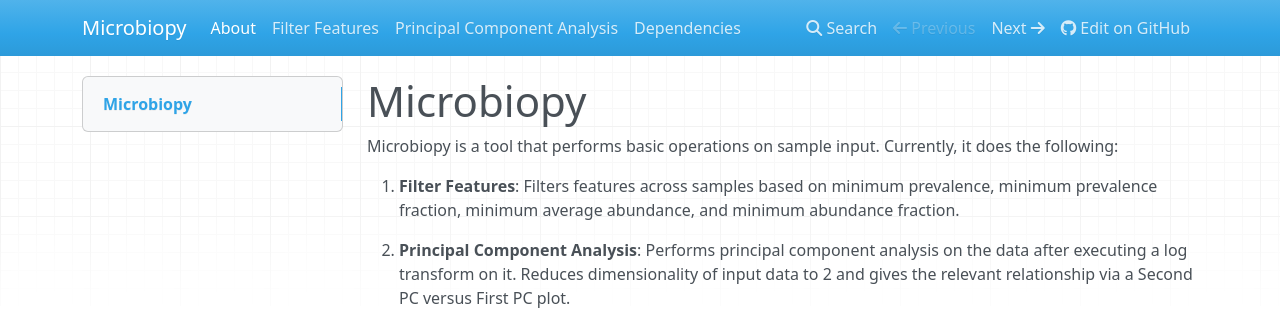
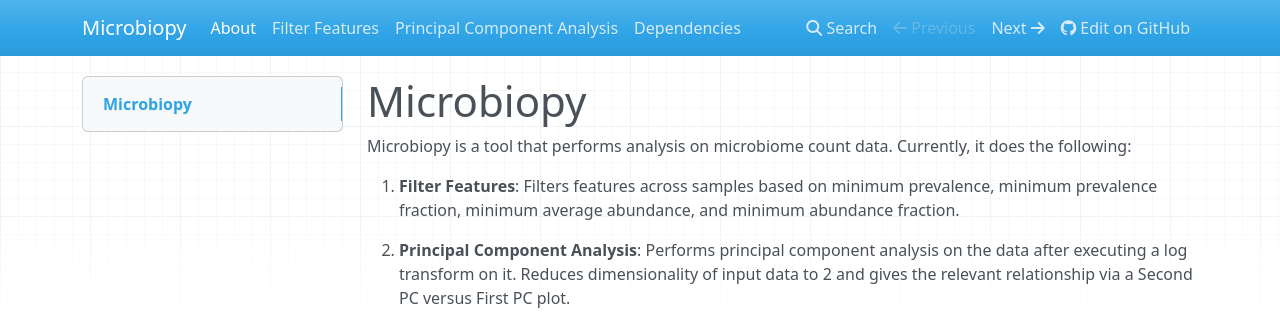
Before and after one commit to BigDataBiology/microbiopy, an MkDocs documentation site: the page built from docs/index.md, in a window 1280 px wide. Shown: the top 330 px of the page. Built offline with MkDocs 1.6.1, drawn with Linux system fonts in a browser that asks for light colours; nearby versions of some CDN libraries.

Commit message:
Updated README and setup.py

```diff
--- a/docs/index.md
+++ b/docs/index.md
@@ -1,6 +1,6 @@
 # Microbiopy
 
-Microbiopy is a tool that performs basic operations on sample input. Currently, it does the following:
+Microbiopy is a tool that performs analysis on microbiome count data. Currently, it does the following:
 
 1. **Filter Features**: Filters features across samples based on minimum prevalence, minimum prevalence fraction, minimum average abundance, and minimum abundance fraction.
 
--- a/setup.py
+++ b/setup.py
@@ -9,7 +9,7 @@ except Exception:
 
 setup(name='microbiopy',
       version='0.1.0',
-      description='Filters features based on prevalance and abundance.',
+      description='Performs analysis on microbiome count data',
       long_description=long_description,
       long_description_content_type='text/markdown',
       classifiers=[
```
Also changed, not shown: README.md (+1 -1 lines).
